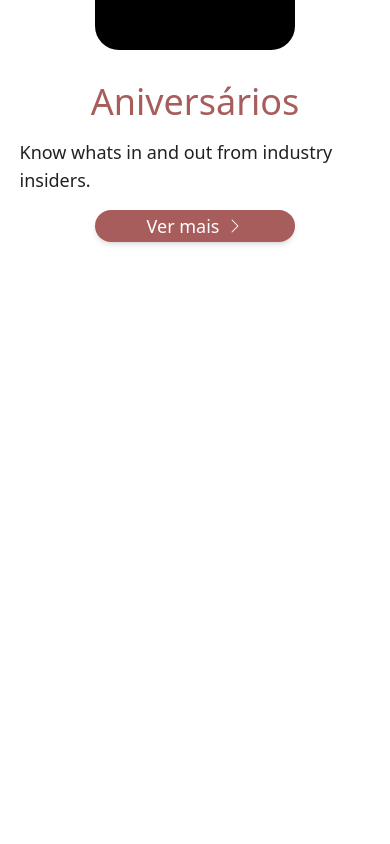
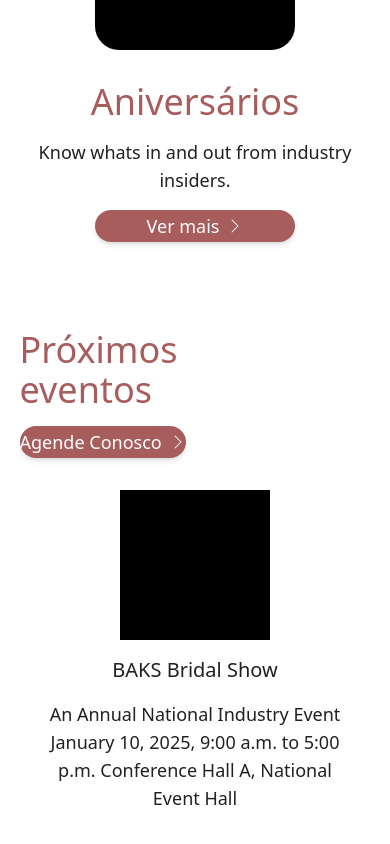
Before and after one commit to IsaqueMedeiros/Votos, a React (Vite) app in the folder client/: page /votos in a window 390 px wide. Shown: the part 2070-2914 px from the top of the page. Before the commit the page ends 2344 px from the top, so only its background shows below. Built offline with nearby package versions, Linux system fonts and the light colour scheme.

Commit message:
finish votos page

```diff
--- a/client/src/App.jsx
+++ b/client/src/App.jsx
@@ -1,6 +1,6 @@
-import { Link } from "react-router-dom";
 import HeaderComponent from "./components/HeaderComponent";
 import SectionComponent from "./components/layout/SectionComponent";
+import LinkComponent from "./components/LinkComponent";
 function App() {
   return (
     <main>
@@ -62,25 +62,7 @@ function App() {
                 perfeição.
               </p>
 
-              <Link
-                to="/casamentos"
-                className="rounded-2xl shadow-md bg-votosRed self-center text-white text-lg w-full max-w-[200px] py-0.5 flex items-center justify-center group hover:brightness-90 duration-500"
-              >
-                Casamentos
-                <svg
-                  xmlns="http://www.w3.org/2000/svg"
-                  width="16"
-                  height="16"
-                  fill="currentColor"
-                  className="ml-2 group-hover:ml-3 duration-500"
-                  viewBox="0 0 16 16"
-                >
-                  <path
-                    fillRule="evenodd"
-                    d="M4.646 1.646a.5.5 0 0 1 .708 0l6 6a.5.5 0 0 1 0 .708l-6 6a.5.5 0 0 1-.708-.708L10.293 8 4.646 2.354a.5.5 0 0 1 0-.708z"
-                  />
-                </svg>
-              </Link>
+              <LinkComponent title="Casamentos" href="/casamentos"/>
             </div>
           </div>
         </div>
--- a/client/src/components/HeaderComponent.jsx
+++ b/client/src/components/HeaderComponent.jsx
@@ -37,11 +37,11 @@ function HeaderComponent() {
           >
             <ul
               className={
-                "flex flex-col mt-14 md:mt-4 rounded-md p-4 md:flex-row py-2 md:ml-0 md:py-0 gap-4 md:gap-24 text-votosPink md:text-white bg-white w-[90%] md:w-[70%] max-w-[1000px] mx-auto md:bg-transparent"
+                "flex flex-col mt-14 md:mt-4 rounded-md p-4 md:flex-row py-2 md:ml-0 md:py-0 gap-4 md:gap-24 text-votosRed md:text-white bg-white w-[90%] md:w-[70%] max-w-[1000px] mx-auto md:bg-transparent"
               }
             >
               <li className="flex gap-2 items-center">
-                <Link to="/" onClick={() => setOpenHeader(false)} className="text-lg hover:opacity-60 duration-500">
+                <Link to="/" onClick={() => setOpenHeader(false)} className="text-lg hover:opacity-60 hover:ml-2 duration-500">
                   Home
                 </Link>
 
@@ -67,7 +67,7 @@ function HeaderComponent() {
               </li>
 
               <li className="flex gap-2 items-center">
-                <Link to="/casamentos" onClick={() => setOpenHeader(false)} className="text-lg hover:opacity-60 duration-500">
+                <Link to="/casamentos" onClick={() => setOpenHeader(false)} className="text-lg hover:opacity-60 hover:ml-2 duration-500">
                   Casamentos
                 </Link>
 
@@ -93,7 +93,7 @@ function HeaderComponent() {
               </li>
 
               <li className="flex gap-2 items-center">
-                <Link to="/votos" onClick={() => setOpenHeader(false)} className="text-lg hover:opacity-60 duration-500">
+                <Link to="/votos" onClick={() => setOpenHeader(false)} className="text-lg hover:opacity-60 hover:ml-2 duration-500">
                   Votos
                 </Link>
 
@@ -119,7 +119,7 @@ function HeaderComponent() {
               </li>
 
               <li className="flex gap-2 items-center">
-                <Link to="/contato "onClick={() => setOpenHeader(false)} className="text-lg hover:opacity-60 duration-500">
+                <Link to="/contato "onClick={() => setOpenHeader(false)} className="text-lg hover:opacity-60 hover:ml-2 duration-500">
                   Contato
                 </Link>
 
--- /dev/null
+++ b/client/src/components/LinkComponent.jsx
@@ -0,0 +1,27 @@
+import { Link } from "react-router-dom";
+
+function LinkComponent({ title, href }) {
+  return (
+    <Link
+      to={href}
+      className="rounded-2xl shadow-md bg-votosRed  text-white text-lg w-full max-w-[200px] py-0.5 flex items-center justify-center group hover:brightness-90 duration-500"
+    >
+      {title}
+      <svg
+        xmlns="http://www.w3.org/2000/svg"
+        width="16"
+        height="16"
+        fill="currentColor"
+        className="ml-2 group-hover:ml-3 duration-500"
+        viewBox="0 0 16 16"
+      >
+        <path
+          fillRule="evenodd"
+          d="M4.646 1.646a.5.5 0 0 1 .708 0l6 6a.5.5 0 0 1 0 .708l-6 6a.5.5 0 0 1-.708-.708L10.293 8 4.646 2.354a.5.5 0 0 1 0-.708z"
+        />
+      </svg>
+    </Link>
+  );
+}
+
+export default LinkComponent;
--- a/client/src/views/Votos/Votos.jsx
+++ b/client/src/views/Votos/Votos.jsx
@@ -1,6 +1,6 @@
-import { Link } from "react-router-dom";
 import HeaderComponent from "../../components/HeaderComponent";
 import SectionComponent from "../../components/layout/SectionComponent";
+import LinkComponent from "../../components/LinkComponent";
 
 const Votos = () => {
   return (
@@ -8,9 +8,13 @@ const Votos = () => {
       <HeaderComponent />
 
       <SectionComponent sectionBg="bg-votosBlack" haveHeader={true}>
-        <h1 className="text-7xl text-white text-center">Conheça a <br className="hidden min-[370px]:block"/> Votos</h1>
+        <h1 className="text-7xl text-white text-center">
+          Conheça a <br className="hidden min-[370px]:block" /> Votos
+        </h1>
 
-        <span className="text-lg text-white text-center">Realizando sonhos</span>
+        <span className="text-lg text-white text-center">
+          Realizando sonhos
+        </span>
       </SectionComponent>
 
       <SectionComponent sectionBg="bg-white" haveHeader={false}>
@@ -41,29 +45,11 @@ const Votos = () => {
             <div className="flex flex-col items-center gap-4 w-full max-w-2xl">
               <h3 className="text-4xl text-votosRed">Casamentos</h3>
 
-              <p className="text-lg text-votosBlack">
+              <p className="text-lg text-votosBlack text-center">
                 Get to chat with hundreds of wedding vendors.
               </p>
 
-              <Link
-                to="/casamentos"
-                className="rounded-2xl shadow-md bg-votosRed self-center text-white text-lg w-full max-w-[200px] py-0.5 flex items-center justify-center group hover:brightness-90 duration-500"
-              >
-                Ver mais
-                <svg
-                  xmlns="http://www.w3.org/2000/svg"
-                  width="16"
-                  height="16"
-                  fill="currentColor"
-                  className="ml-2 group-hover:ml-3 duration-500"
-                  viewBox="0 0 16 16"
-                >
-                  <path
-                    fillRule="evenodd"
-                    d="M4.646 1.646a.5.5 0 0 1 .708 0l6 6a.5.5 0 0 1 0 .708l-6 6a.5.5 0 0 1-.708-.708L10.293 8 4.646 2.354a.5.5 0 0 1 0-.708z"
-                  />
-                </svg>
-              </Link>
+              <LinkComponent title="Ver mais" href="/casamentos" />
             </div>
           </div>
 
@@ -73,29 +59,40 @@ const Votos = () => {
             <div className="flex flex-col items-center gap-4 w-full max-w-2xl">
               <h3 className="text-4xl text-votosRed">Aniversários</h3>
 
-              <p className="text-lg text-votosBlack">
+              <p className="text-lg text-votosBlack text-center">
                 Know whats in and out from industry insiders.
               </p>
 
-              <Link
-                to="/casamentos"
-                className="rounded-2xl shadow-md bg-votosRed self-center text-white text-lg w-full max-w-[200px] py-0.5 flex items-center justify-center group hover:brightness-90 duration-500"
-              >
-                Ver mais
-                <svg
-                  xmlns="http://www.w3.org/2000/svg"
-                  width="16"
-                  height="16"
-                  fill="currentColor"
-                  className="ml-2 group-hover:ml-3 duration-500"
-                  viewBox="0 0 16 16"
-                >
-                  <path
-                    fillRule="evenodd"
-                    d="M4.646 1.646a.5.5 0 0 1 .708 0l6 6a.5.5 0 0 1 0 .708l-6 6a.5.5 0 0 1-.708-.708L10.293 8 4.646 2.354a.5.5 0 0 1 0-.708z"
-                  />
-                </svg>
-              </Link>
+              <LinkComponent title="Ver mais" href="/casamentos" />
+            </div>
+          </div>
+
+          <div className="w-full flex flex-col mt-14 lg:flex-row md:justify-between gap-8">
+            <div className="w-fit flex flex-col gap-4">
+              <h3 className="text-4xl text-votosRed">
+                Próximos <br className="sm:hidden" /> eventos
+              </h3>
+
+              <LinkComponent title="Agende Conosco" href="/contato" />
+            </div>
+
+            <div className="w-full max-w-md flex flex-col gap-4">
+              {/* map aqui para cada item */}
+              <div className="w-full flex flex-col md:flex-row gap-4 items-center">
+                <div className="w-full max-w-[150px] aspect-square bg-black"></div>
+
+                <div className="flex flex-col gap-4 items-center justify-center max-w-xs">
+                  <h4 className="text-xl text-votosBlack text-center">
+                    BAKS Bridal Show
+                  </h4>
+
+                  <span className="text-lg text-votosBlack text-center">
+                    An Annual National Industry Event January 10, 2025, 9:00
+                    a.m. to 5:00 p.m. Conference Hall A, National Event Hall
+                  </span>
+                </div>
+              </div>
+              {/* map aqui para cada item */}
             </div>
           </div>
         </div>
```
